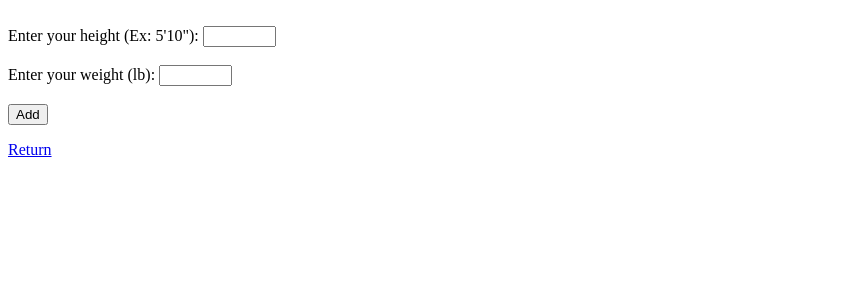
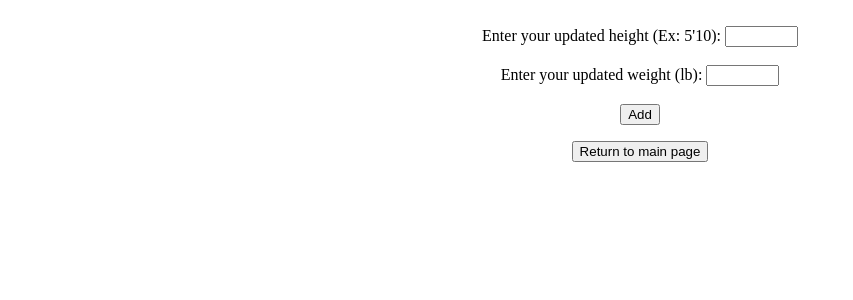
Before and after one commit to smpatyi/CSC4350-HealthTracker, a Flask app: template templates/input_data.html in a window 1280 px wide. Shown: the top 300 px of the page, without its empty margins (0-853 px from the left). Run offline with Flask 2, Linux system fonts and the light colour scheme; the template is opened without the code that fills it, so the values that code supplies are empty.

Commit message:
Edited appearance of web app.

```diff
--- a/app.py
+++ b/app.py
@@ -180,11 +180,13 @@ def add_new_data():
 def main():
     user = current_user.username
     user_info = UserInfo.query.filter_by(username=user).all()
+    user_info_firstName = UserInfo.query.filter_by(username=user).first().first_name
     return flask.render_template(
         "index.html",
         BMI=display.bmi_display(user_info),
         weight=display.weight_display(user_info),
         height=display.height_display(user_info),
+        first_name=user_info_firstName,
     )
 
 
--- a/static/style.css
+++ b/static/style.css
@@ -1,7 +1,3 @@
-h1 {
-    color: chartreuse;
-}
-
 h2 {
     color: midnightblue;
 }
--- a/templates/index.html
+++ b/templates/index.html
@@ -16,7 +16,7 @@
     </form>
 
     <h1>
-        <center>Hello {{current_user.username}}</center>
+        <center>Hello {{first_name}}</center>
     </h1>
     <div class="graph">
         <div class="column">
--- a/templates/input_data.html
+++ b/templates/input_data.html
@@ -1,7 +1,9 @@
 <html>
+
 <head>
     <link rel="stylesheet" href="/static/style.css" />
 </head>
+
 <body>
     {% with messages = get_flashed_messages() %}
     {% if messages %}
@@ -10,14 +12,19 @@
     {% endfor %}
     {% endif %}
     {% endwith %}
+    <center>
         <form method="POST" action="/add_new_data">
             <br>
-        Enter your height (Ex: 5'10"): <input type="text" name="height" size="6">
+            Enter your updated height (Ex: 5'10): <input type="text" name="height" size="6">
             <br><br>
-        Enter your weight (lb): <input type="text" name="weight" maxlength="3" size="6">
+            Enter your updated weight (lb): <input type="text" name="weight" maxlength="3" size="6">
             <br><br>
             <input type="submit" value="Add">
         </form>
-    <a href="{{url_for('main')}}">Return</a>
+        <form method="POST" action="/main">
+            <input type="submit" value="Return to main page">
+        </form>
+    </center>
 </body>
+
 </html>
```
Also changed, not shown: input_data.html (deleted, +0 -30 lines). Lines whose indentation alone changed are shown as unchanged.
